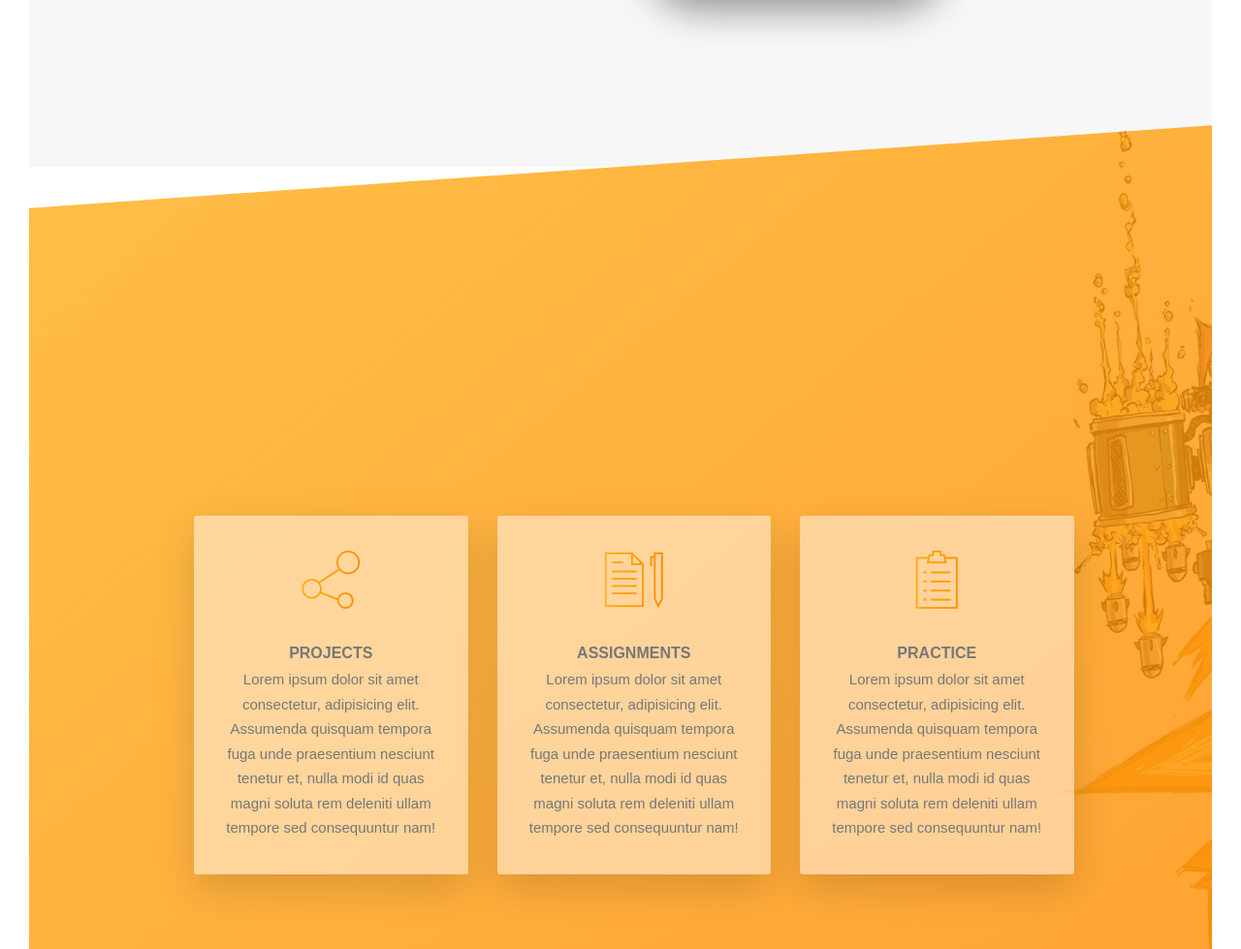
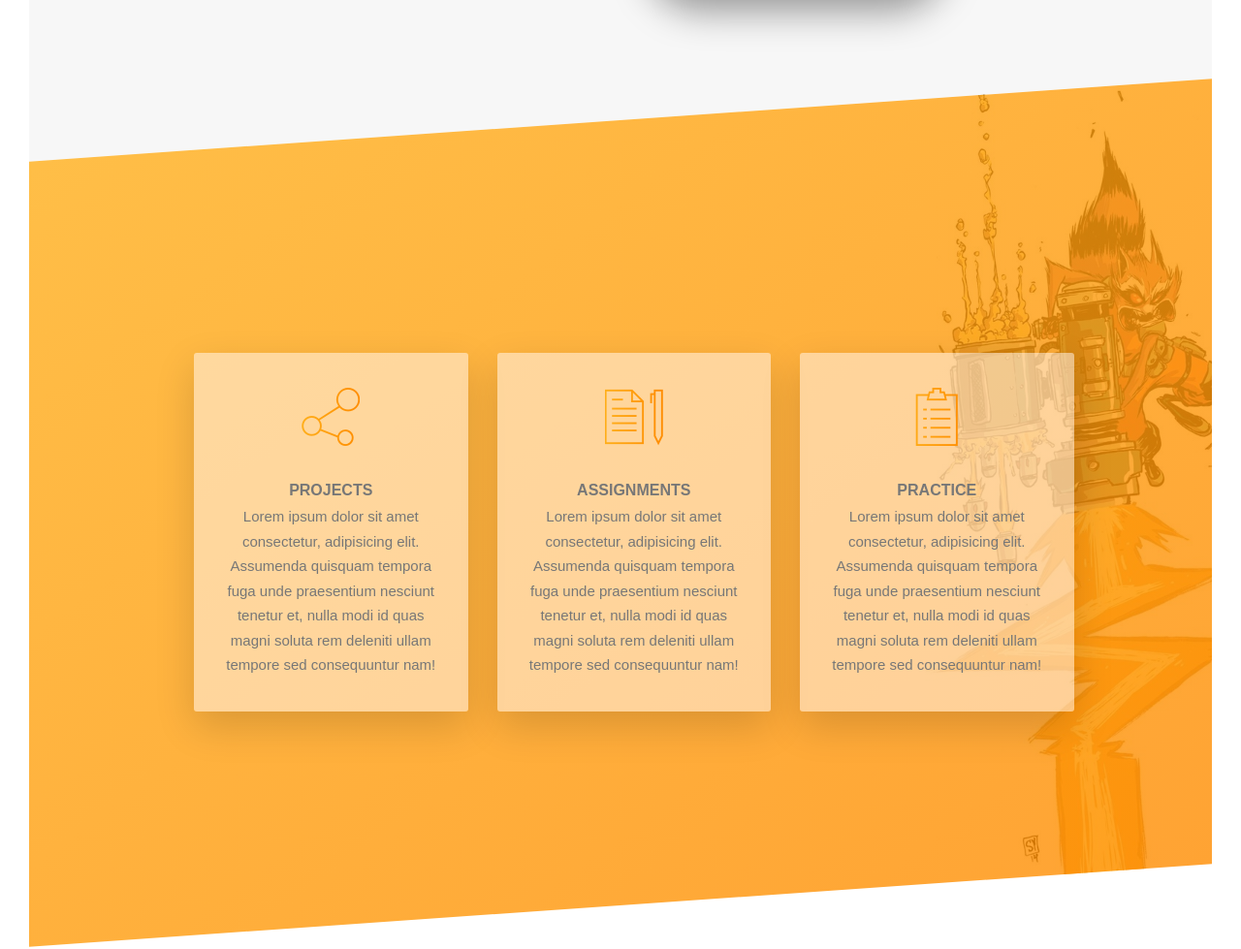
Before and after one commit to smentzer/portfolio, a plain HTML site: page index.html in a window 1280 px wide. Shown: the part 1499-2478 px from the top of the page at 97% size. Drawn offline with nearby package versions, Linux system fonts and the light colour scheme; a web font is replaced by a local one.

Commit message:
touch ups

```diff
--- a/css/style.css
+++ b/css/style.css
@@ -304,6 +304,7 @@ body {
     ),
     url(../images/rocketblast.jpg);
     background-size: cover;
+    margin-top: -4.8rem;
     transform: skewY(-4deg);
 
 }
@@ -317,7 +318,7 @@ body {
 .feature-box {
   background-color: rgba(255, 250, 250, .5) ;
   font-size: 1.5rem;
-  margin-top: 16rem;
+  margin-top: 4rem;
   padding: 2.5rem;
   text-align: center;
   border-radius: 3px;
```
